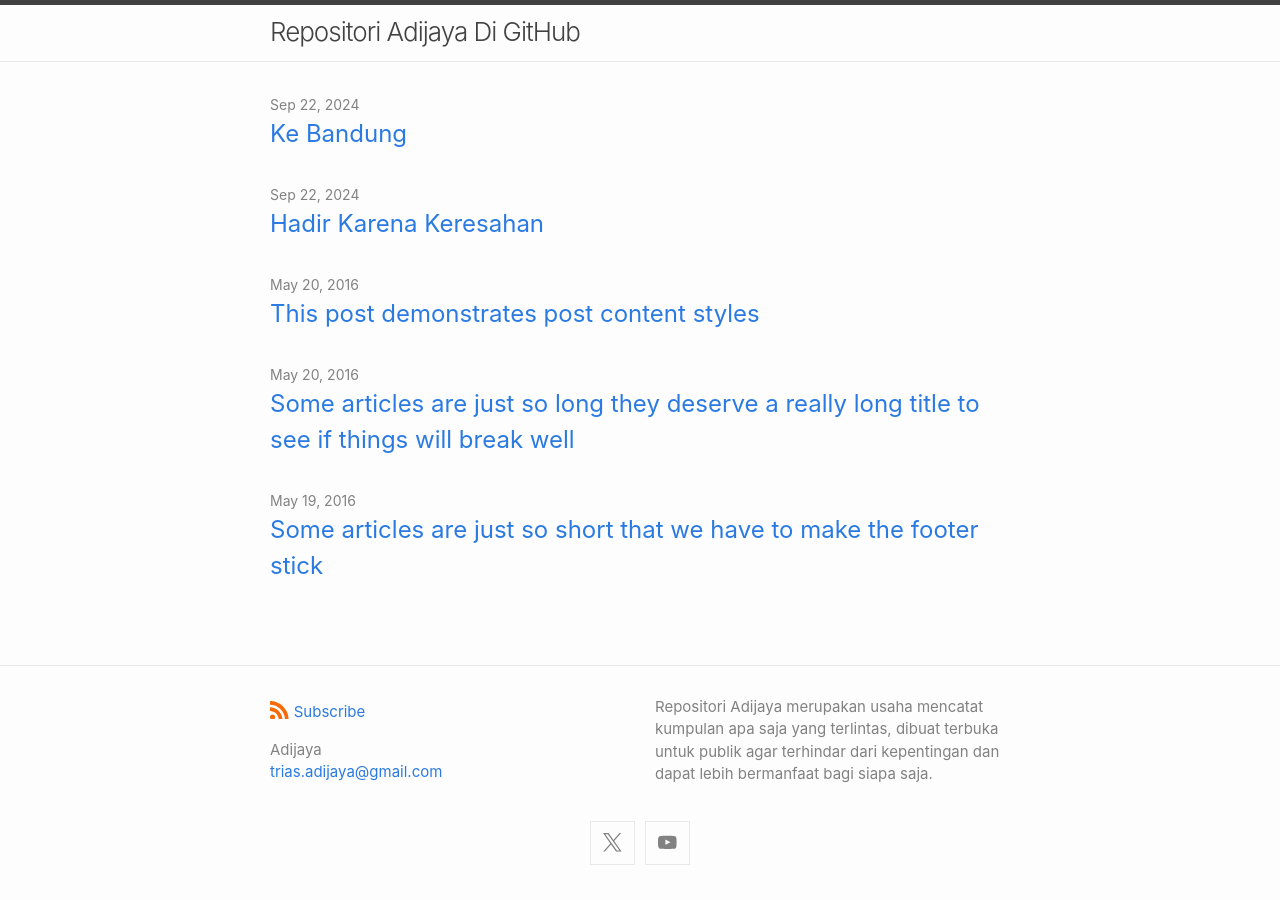
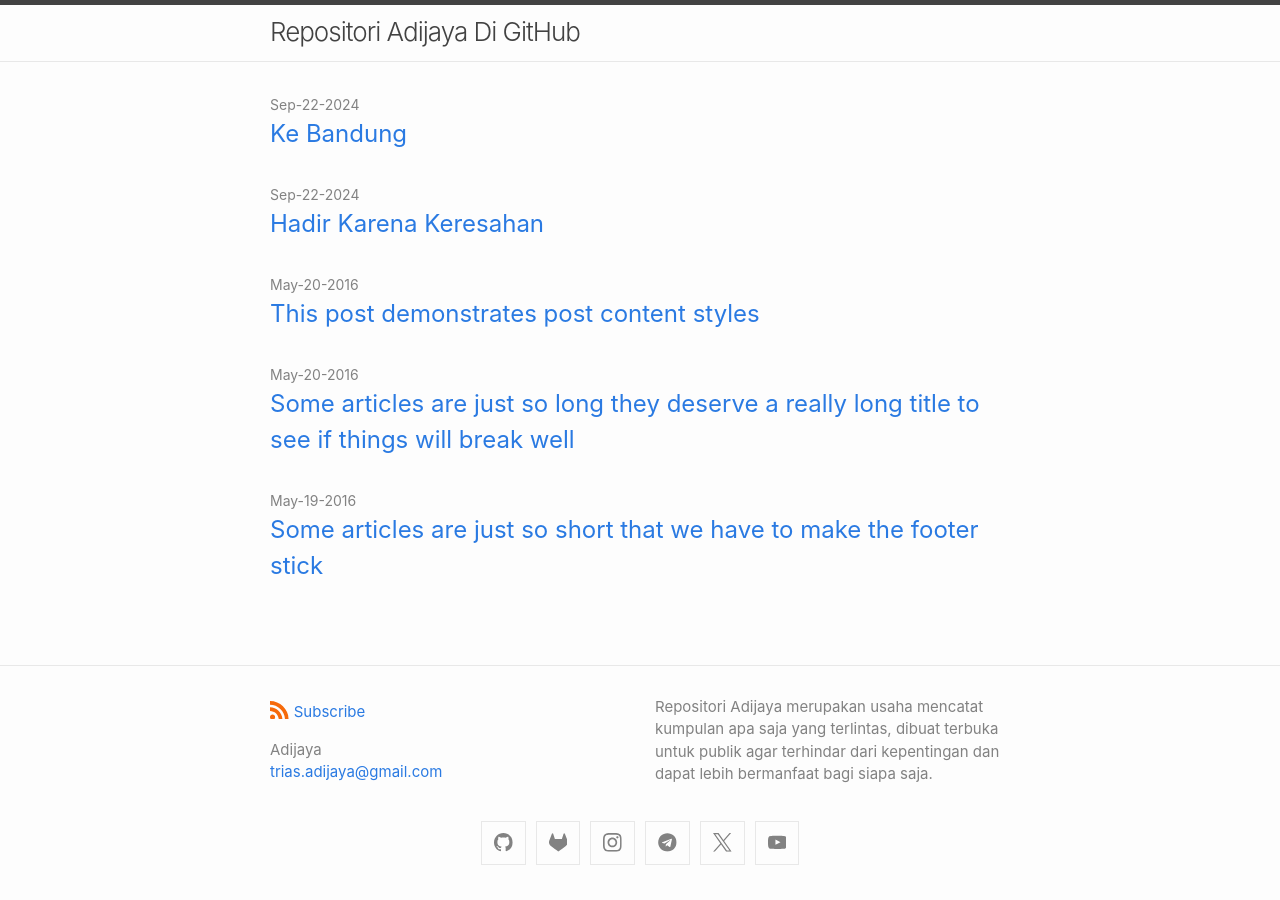
Before and after one commit to adijayainc/adijayainc.github.io, a Jekyll site: the page built from index.md, in a window 1280 px wide. Built offline with Jekyll 4.4.1, drawn with Linux system fonts in a browser that asks for light colours; part of the change alters nothing that is shown.

Commit message:
tambah header pages

```diff
--- a/_config.yml
+++ b/_config.yml
@@ -20,29 +20,32 @@ plugins:
   - jekyll-github-metadata
   - jekyll-seo-tag
 
+# If you want to link only specific pages in your header, use this and add the path to the pages
+# in order as they should show up.
 header_pages:
- - about.md
+  - about.md
+  - portofolio.md
 
 minima:
   skin: classic
 
-  date_format: "%b %-d, %Y"
+  date_format: "%b-%-d-%Y"
   # Generate social links in footer.
   social_links:
   #  - { platform: devto,          user_url: "https://dev.to/jekyll" }
   #  - { platform: dribbble,       user_url: "https://dribbble.com/jekyll" }
   #  - { platform: facebook,       user_url: "https://www.facebook.com/jekyll" }
   #  - { platform: flickr,         user_url: "https://www.flickr.com/photos/jekyll" }
-  #  - { platform: github,         user_url: "https://github.com/jekyll/minima" }
-  #  - { platform: gitlab,         user_url: "https://gitlab.com/jekyll" }
+    - { platform: github,         user_url: "https://github.com/adijayainc" }
+    - { platform: gitlab,         user_url: "https://gitlab.com/adijayainc" }
   #  - { platform: google_scholar, user_url: "https://scholar.google.com/citations?user=qc6CJjYAAAAJ" }
-  #  - { platform: instagram,      user_url: "https://www.instagram.com/jekyll" }
+    - { platform: instagram,      user_url: "https://www.instagram.com/adijayainc" }
   #  - { platform: keybase,        user_url: "https://keybase.io/jekyll" }
   #  - { platform: linkedin,       user_url: "https://www.linkedin.com/in/jekyll" }
   #  - { platform: microdotblog,   user_url: "https://micro.blog/jekyll" }
   #  - { platform: pinterest,      user_url: "https://www.pinterest.com/jekyll" }
   #  - { platform: stackoverflow,  user_url: "https://stackoverflow.com/users/1234567/jekyll" }
-  #  - { platform: telegram,       user_url: "https://t.me/jekyll" }
+    - { platform: telegram,       user_url: "https://t.me/adijayainc" }
   #  - { platform: twitter,        user_url: "https://twitter.com/jekyllrb" }
     - { platform: x,              user_url: "https://x.com/adijayainc" }
     - { platform: youtube,        user_url: "https://www.youtube.com/adijayainc" }
```
